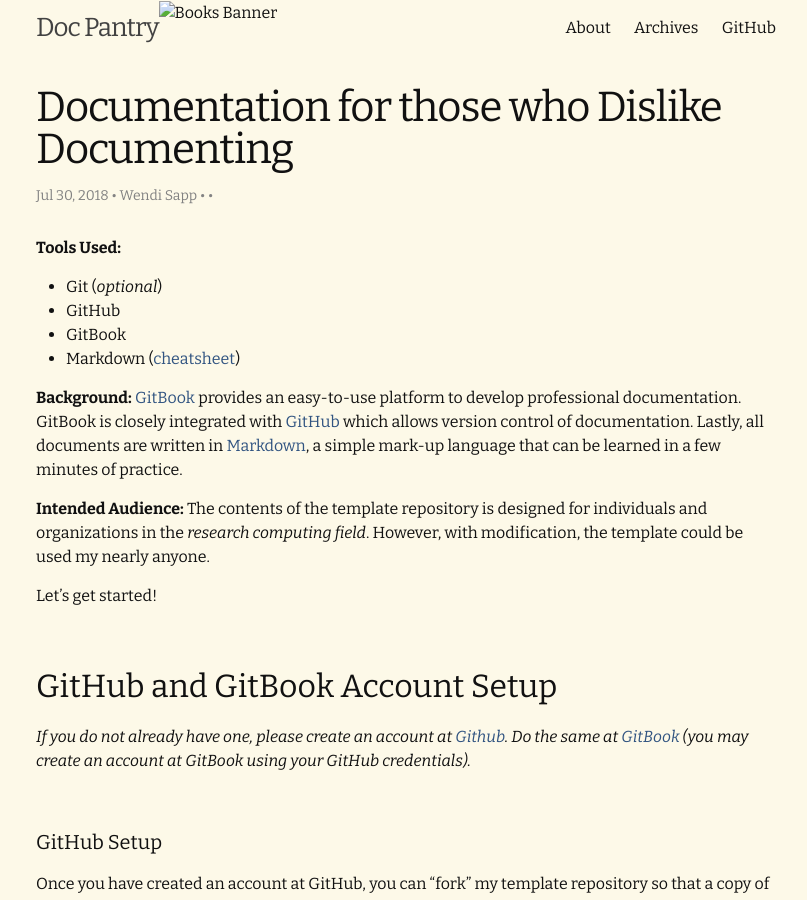
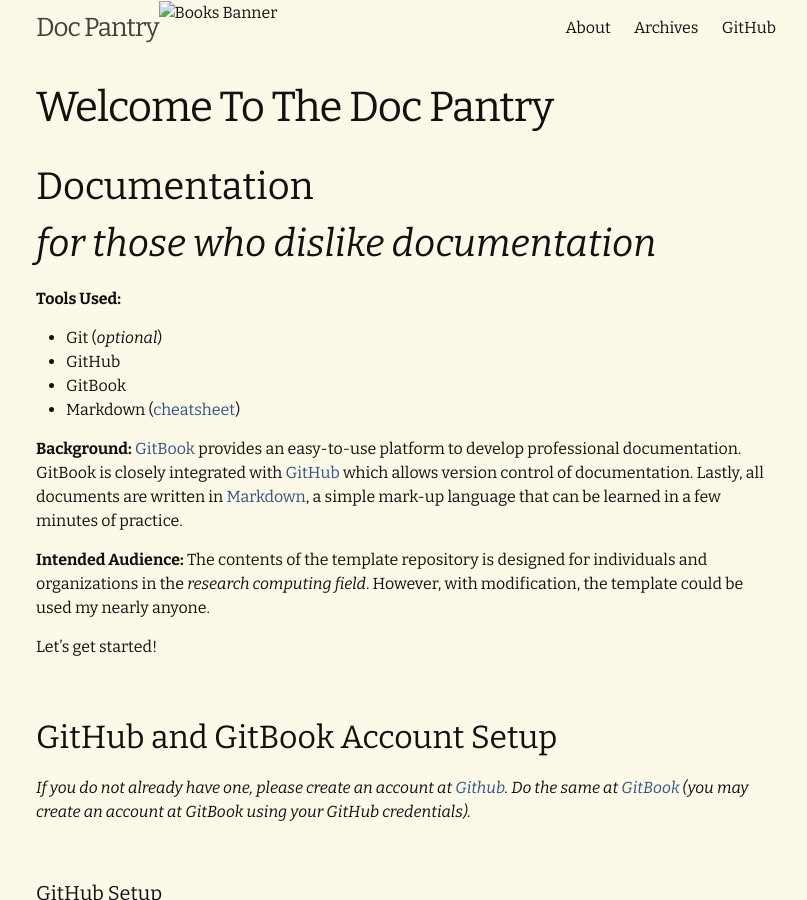
Before and after one commit to wendikristine/documentation-template, a Jekyll site: the page built from _posts/2018-07-30-welcome-to-the-doc-pantry.md, in a window 1280 px wide and 900 px high. Shown: the whole window, without its empty margins (234-1041 px from the left). Built offline with Jekyll 4.4.1, drawn with Linux system fonts in a browser that asks for light colours.

Commit message:
remove title and date

```diff
--- a/_layouts/post.html
+++ b/_layouts/post.html
@@ -9,7 +9,7 @@ layout: default
     {% else %}
       <h1 class="post-title" itemprop="name headline">{{ page.title | escape }}</h1>
     {% endif %}
-    <p class="post-meta"><time datetime="{{ page.date | date_to_xmlschema }}" itemprop="datePublished">{{ page.date | date: "%b %-d, %Y" }}</time>{% if page.author %} • <span itemprop="author" itemscope itemtype="http://schema.org/Person"><span itemprop="name">{{ page.author }}</span></span>{% endif %}{% if page.categories != empty or page.tags != empty %}{% include category_links.html categories=page.categories tags=page.tags %}{% endif %}</p>
+    <!-- <p class="post-meta"><time datetime="{{ page.date | date_to_xmlschema }}" itemprop="datePublished">{{ page.date | date: "%b %-d, %Y" }}</time>{% if page.author %} • <span itemprop="author" itemscope itemtype="http://schema.org/Person"><span itemprop="name">{{ page.author }}</span></span>{% endif %}{% if page.categories != empty or page.tags != empty %}{% include category_links.html categories=page.categories tags=page.tags %}{% endif %}</p> -->
   </header>
 
   <div class="post-content" itemprop="articleBody">
--- a/_posts/2018-07-30-welcome-to-the-doc-pantry.md
+++ b/_posts/2018-07-30-welcome-to-the-doc-pantry.md
@@ -1,12 +1,12 @@
 ---
 layout: post
-title: "Documentation for those who Dislike Documenting"
 categories: guide
 author: Wendi Sapp
 tags:
   - research computing
   - docs
 ---
+# Documentation<br>_for those who dislike documentation_
 
 **Tools Used:**
 - Git (_optional_)
```
